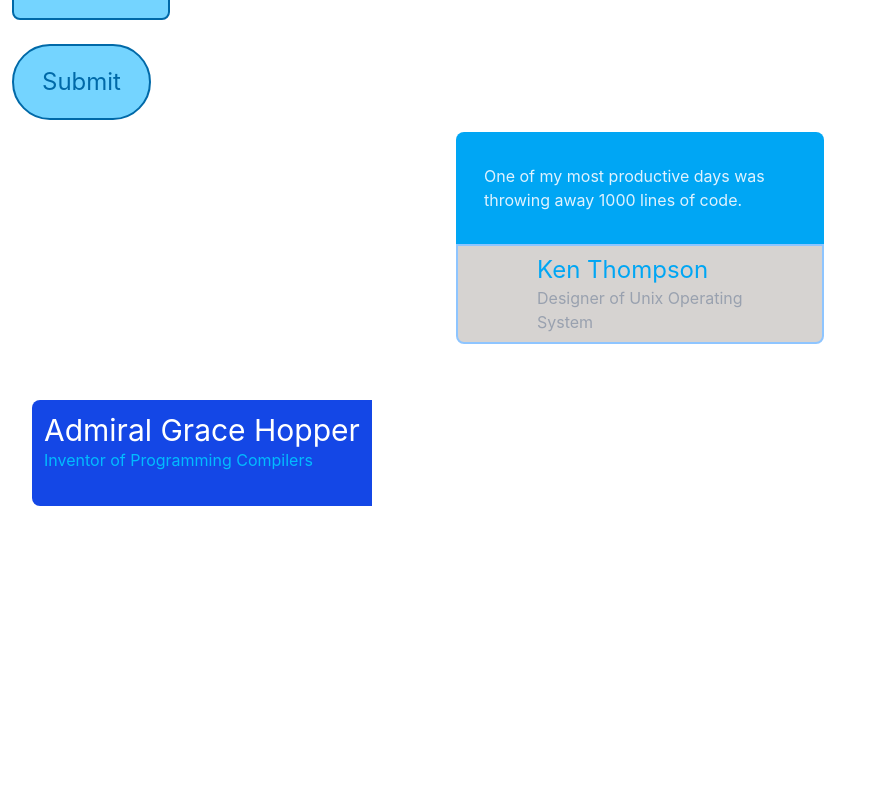
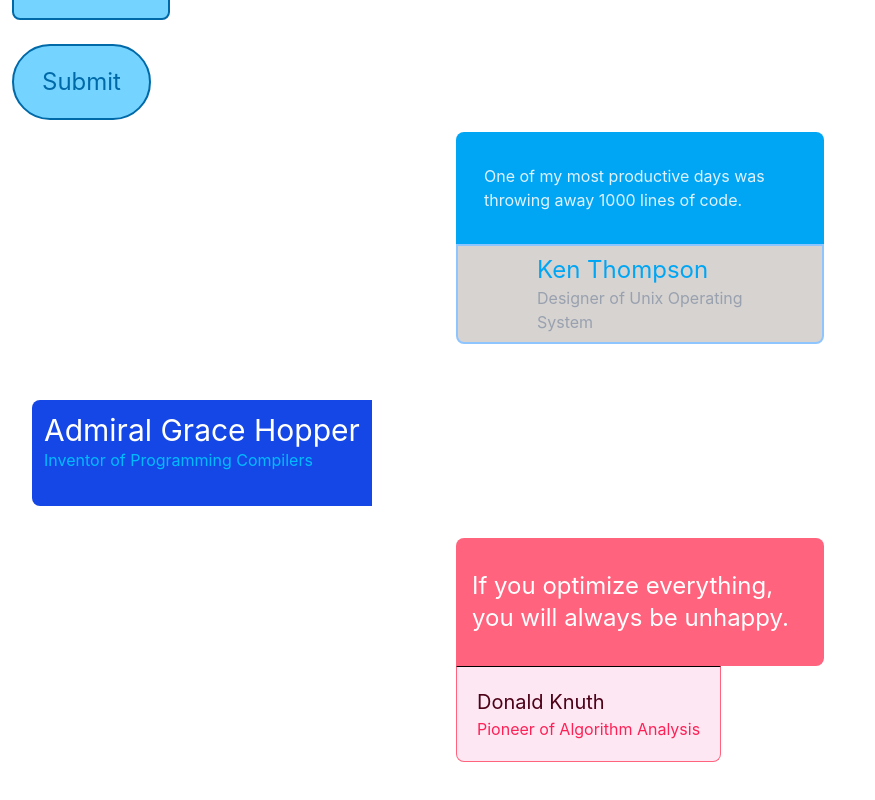
Before and after one commit to kingvirtuous/snap-react-tailwind, a React (Vite) app: page / in a window 1280 px wide. Shown: the part 532-1332 px from the top of the page, without its empty margins (0-875 px from the left). Before the commit the page ends 1070 px from the top, so only its background shows below. Built offline with nearby package versions, Linux system fonts and the light colour scheme.

Commit message:
adding more component

```diff
--- a/src/App.jsx
+++ b/src/App.jsx
@@ -4,6 +4,8 @@
 import FancyButtton from './FancyButton.jsx'
 import Quote1 from './Quote1'
 import Quote2 from './Quote2'
+import Quote3 from './Quote3'
+
 
 function Cat(props) {
 
@@ -49,6 +51,7 @@
       <FancyButtton large={false}>Submit</FancyButtton>
     <Quote1 meee={quote1}/>
     <Quote2 quote={quote2}/>
+    <Quote3 quote={quote3}></Quote3>
   </>
   )
 }
--- /dev/null
+++ b/src/Quote3.jsx
@@ -0,0 +1,16 @@
+import React from 'react'
+
+const Quote3 = (props) => {
+  const {quote} = props;
+  return (<div className="flex flex-col items-center justify-center">
+    <div className="flex-col flex items-start">
+      <div className="text-2xl w-92 px-4 py-8 text-white bg-rose-400 rounded-t-lg rounded-br-lg">{quote.text}</div>
+      <div className="p-5 border border-b-rose-400 rounded-b-lg bg-pink-100 mb-[46px] border-l-rose-400 border-r-rose-400">
+        <div className="text-rose-950 text-[20px]">{quote.author}</div>
+          <div className="text-rose-500">{quote.bio}</div>
+      </div>
+    </div>
+ </div> )
+}
+
+export default Quote3
```
